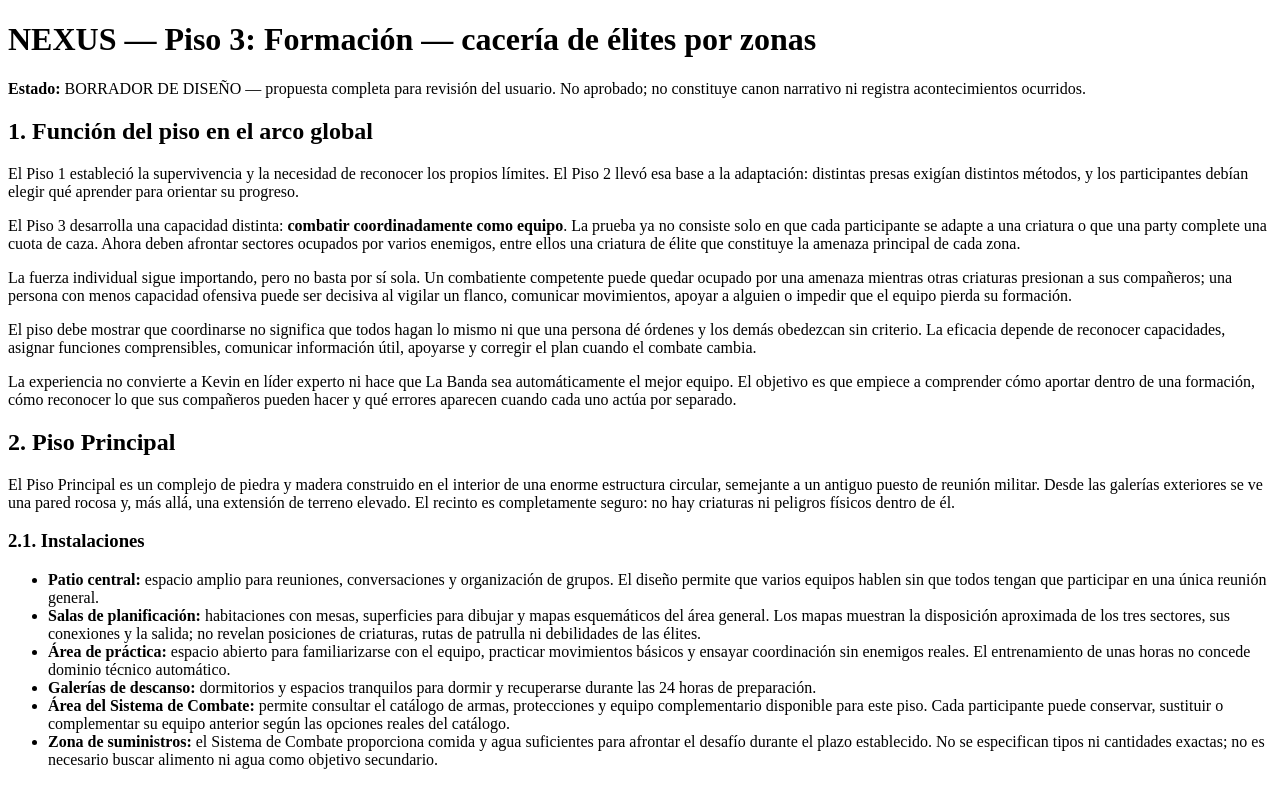
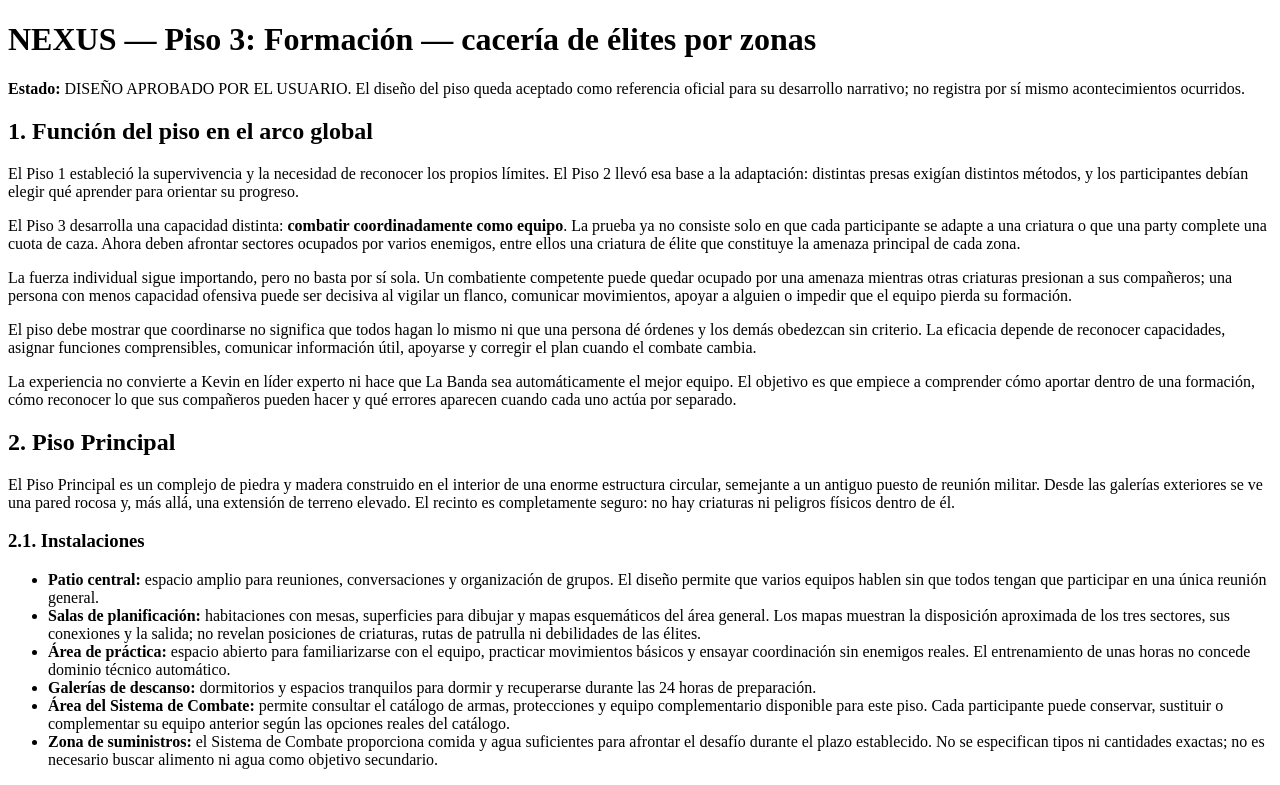
Before and after one commit to ddfakke7-beep/mi-novela, a plain HTML site: page NEXUS/PISOS/piso-03/diseño.html in a window 1280 px wide. Shown: the top 785 px of the page. Drawn offline with Linux system fonts and the light colour scheme.

Commit message:
Aprobar diseño del Piso 3

```diff
--- a/NEXUS/PISOS/piso-03/diseño.html
+++ b/NEXUS/PISOS/piso-03/diseño.html
@@ -8,7 +8,7 @@
 <body>
 <main>
 <h1>NEXUS — Piso 3: Formación — cacería de élites por zonas</h1>
-<p><strong>Estado:</strong> BORRADOR DE DISEÑO — propuesta completa para revisión del usuario. No aprobado; no constituye canon narrativo ni registra acontecimientos ocurridos.</p>
+<p><strong>Estado:</strong> DISEÑO APROBADO POR EL USUARIO. El diseño del piso queda aceptado como referencia oficial para su desarrollo narrativo; no registra por sí mismo acontecimientos ocurridos.</p>
 
 <h2>1. Función del piso en el arco global</h2>
 <p>El Piso 1 estableció la supervivencia y la necesidad de reconocer los propios límites. El Piso 2 llevó esa base a la adaptación: distintas presas exigían distintos métodos, y los participantes debían elegir qué aprender para orientar su progreso.</p>
```
